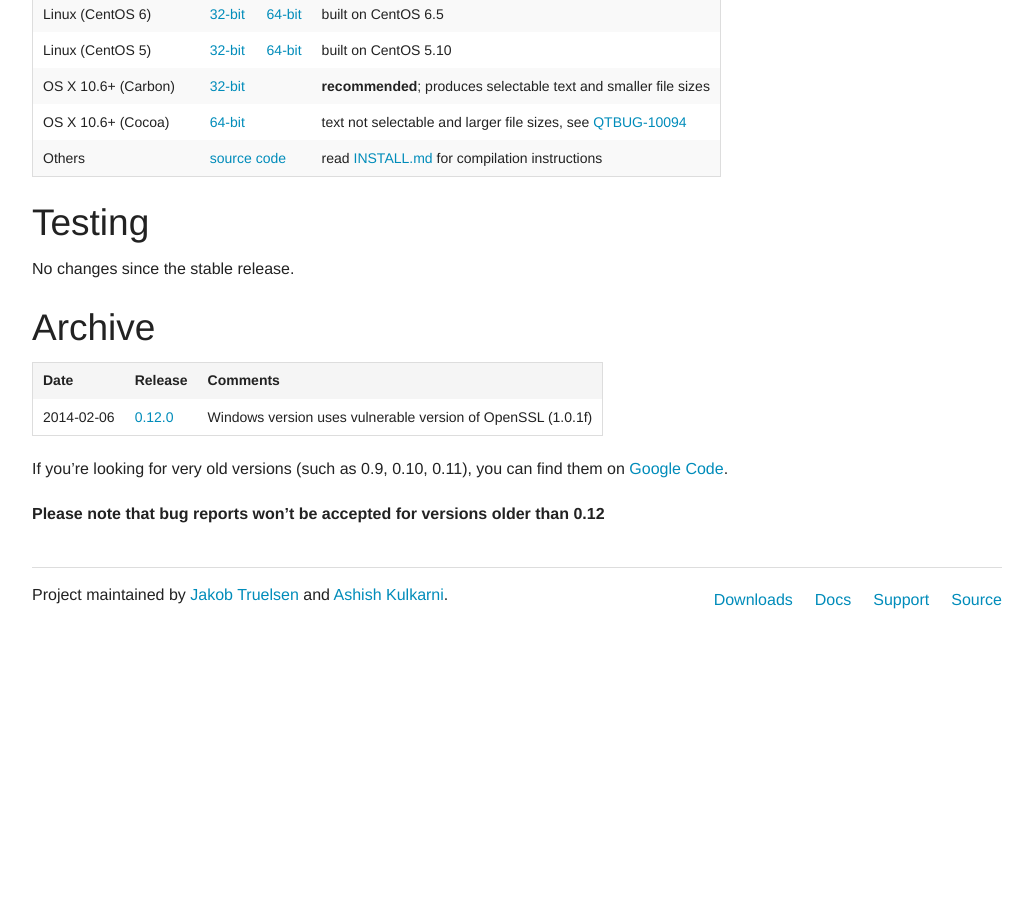
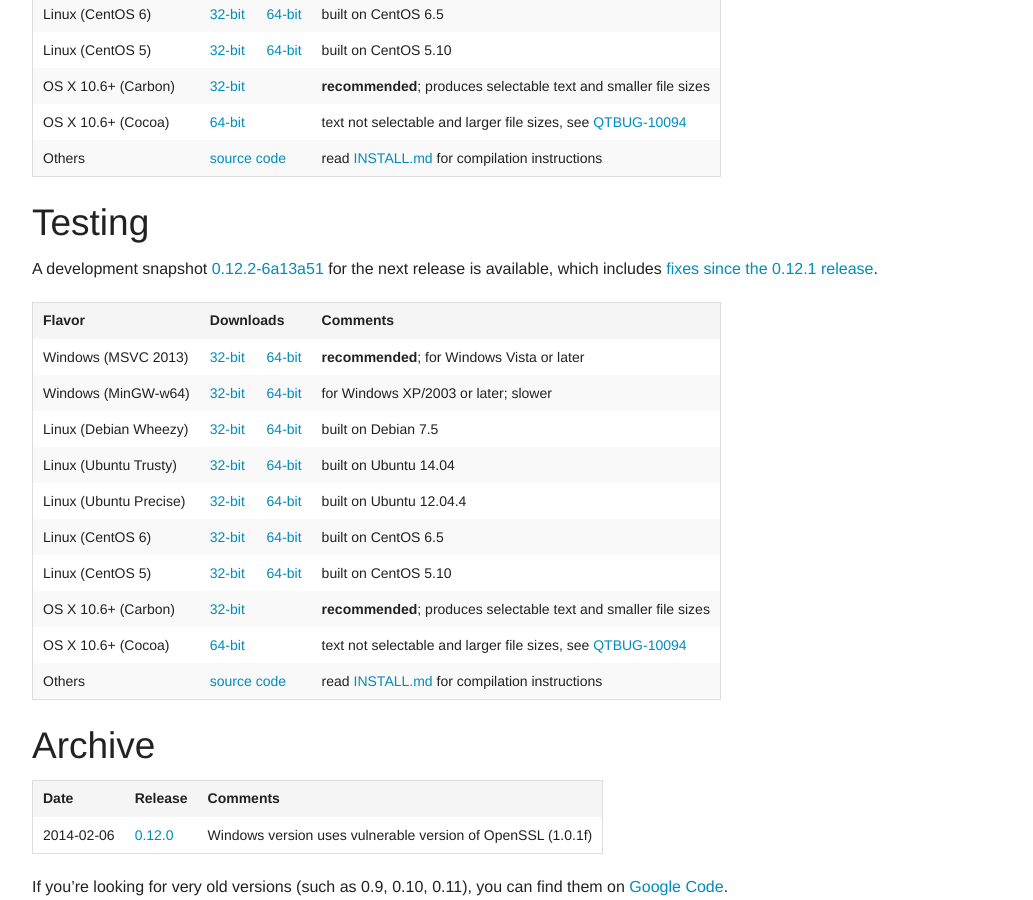
Before and after one commit to wkhtmltopdf/wkhtmltopdf, a Jekyll site: the page built from downloads.md, in a window 1280 px wide and 900 px high, scrolled down 435 px. Shown: the whole window, without its empty margins (123-1156 px from the left). Built offline with Jekyll 4.4.1, drawn with Linux system fonts in a browser that asks for light colours; nearby versions of some CDN libraries; before the commit the page ends 1065 px from its top, so only the background shows below that.

Commit message:
add download URLs for 0.12.2-6a13a51

```diff
--- a/downloads.md
+++ b/downloads.md
@@ -21,7 +21,20 @@
 
 ## Testing
 
-No changes since the stable release.
+A development snapshot [0.12.2-6a13a51](https://github.com/wkhtmltopdf/wkhtmltopdf/tree/6a13a51) for the next release is available, which includes [fixes since the 0.12.1 release](https://github.com/wkhtmltopdf/wkhtmltopdf/blob/6a13a51/CHANGELOG.md).
+
+Flavor                | Downloads                                                                                                                                                                                                                                                         | Comments
+---------             | ---------                                                                                                                                                                                                                                                         | --------
+Windows (MSVC 2013)   | [32-bit](http://downloads.sourceforge.net/project/wkhtmltopdf/0.12.2-dev/wkhtmltox-0.12.2-6a13a51_msvc2013-win32.exe)        &emsp; [64-bit](http://downloads.sourceforge.net/project/wkhtmltopdf/0.12.2-dev/wkhtmltox-0.12.2-6a13a51_msvc2013-win64.exe)         | **recommended**; for Windows Vista or later
+Windows (MinGW-w64)   | [32-bit](http://downloads.sourceforge.net/project/wkhtmltopdf/0.12.2-dev/wkhtmltox-0.12.2-6a13a51_mingw-w64-cross-win32.exe) &emsp; [64-bit](http://downloads.sourceforge.net/project/wkhtmltopdf/0.12.2-dev/wkhtmltox-0.12.2-6a13a51_mingw-w64-cross-win64.exe)  | for Windows XP/2003 or later; slower
+Linux (Debian Wheezy) | [32-bit](http://downloads.sourceforge.net/project/wkhtmltopdf/0.12.2-dev/wkhtmltox-0.12.2-6a13a51_linux-wheezy-i386.deb)     &emsp; [64-bit](http://downloads.sourceforge.net/project/wkhtmltopdf/0.12.2-dev/wkhtmltox-0.12.2-6a13a51_linux-wheezy-amd64.deb)     | built on Debian 7.5
+Linux (Ubuntu Trusty) | [32-bit](http://downloads.sourceforge.net/project/wkhtmltopdf/0.12.2-dev/wkhtmltox-0.12.2-6a13a51_linux-trusty-i386.deb)     &emsp; [64-bit](http://downloads.sourceforge.net/project/wkhtmltopdf/0.12.2-dev/wkhtmltox-0.12.2-6a13a51_linux-trusty-amd64.deb)     | built on Ubuntu 14.04
+Linux (Ubuntu Precise)| [32-bit](http://downloads.sourceforge.net/project/wkhtmltopdf/0.12.2-dev/wkhtmltox-0.12.2-6a13a51_linux-precise-i386.deb)    &emsp; [64-bit](http://downloads.sourceforge.net/project/wkhtmltopdf/0.12.2-dev/wkhtmltox-0.12.2-6a13a51_linux-precise-amd64.deb)    | built on Ubuntu 12.04.4
+Linux (CentOS 6)      | [32-bit](http://downloads.sourceforge.net/project/wkhtmltopdf/0.12.2-dev/wkhtmltox-0.12.2-6a13a51_linux-centos6-i386.rpm)    &emsp; [64-bit](http://downloads.sourceforge.net/project/wkhtmltopdf/0.12.2-dev/wkhtmltox-0.12.2-6a13a51_linux-centos6-amd64.rpm)    | built on CentOS 6.5
+Linux (CentOS 5)      | [32-bit](http://downloads.sourceforge.net/project/wkhtmltopdf/0.12.2-dev/wkhtmltox-0.12.2-6a13a51_linux-centos5-i386.rpm)    &emsp; [64-bit](http://downloads.sourceforge.net/project/wkhtmltopdf/0.12.2-dev/wkhtmltox-0.12.2-6a13a51_linux-centos5-amd64.rpm)    | built on CentOS 5.10
+OS X 10.6+ (Carbon)   | [32-bit](http://downloads.sourceforge.net/project/wkhtmltopdf/0.12.2-dev/wkhtmltox-0.12.2-6a13a51_osx-carbon-i386.pkg)                                                                                                                                            | **recommended**; produces selectable text and smaller file sizes
+OS X 10.6+ (Cocoa)    | [64-bit](http://downloads.sourceforge.net/project/wkhtmltopdf/0.12.2-dev/wkhtmltox-0.12.2-6a13a51_osx-cocoa-x86-64.pkg)                                                                                                                                           | text not selectable and larger file sizes, see [QTBUG-10094](https://bugreports.qt-project.org/browse/QTBUG-10094)
+Others                | [source code](http://downloads.sourceforge.net/project/wkhtmltopdf/0.12.2-dev/wkhtmltox-0.12.2-6a13a51.tar.bz2)                                                                                                                                                   | read [INSTALL.md](https://github.com/wkhtmltopdf/wkhtmltopdf/blob/master/INSTALL.md#others) for compilation instructions
 
 ## Archive
 
```
